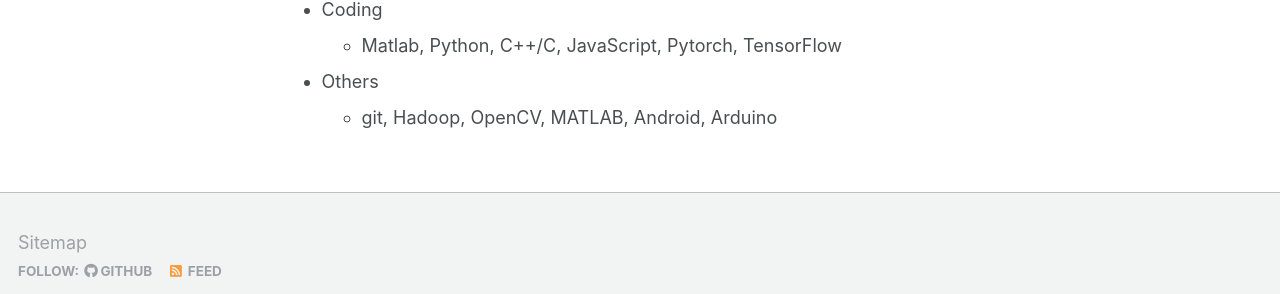
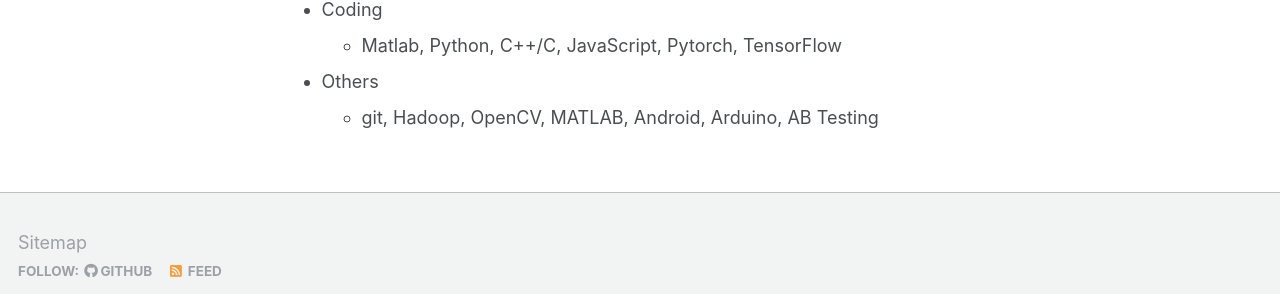
Before and after one commit to azpeteryang/azpeteryang.github.io, a Jekyll site: the page built from _pages/cv.md, in a window 1280 px wide and 900 px high, scrolled down 1618 px. Shown: the part 553-847 px from the top of the window. Built offline with Jekyll 4.4.1, drawn with Linux system fonts in a browser that asks for light colours.

Commit message:
Update cv.md

```diff
--- a/_pages/cv.md
+++ b/_pages/cv.md
@@ -68,4 +68,4 @@ Skills
 * Coding
   * Matlab, Python, C++/C, JavaScript, Pytorch, TensorFlow
 * Others
-  * git, Hadoop, OpenCV, MATLAB, Android, Arduino
+  * git, Hadoop, OpenCV, MATLAB, Android, Arduino, AB Testing
```
